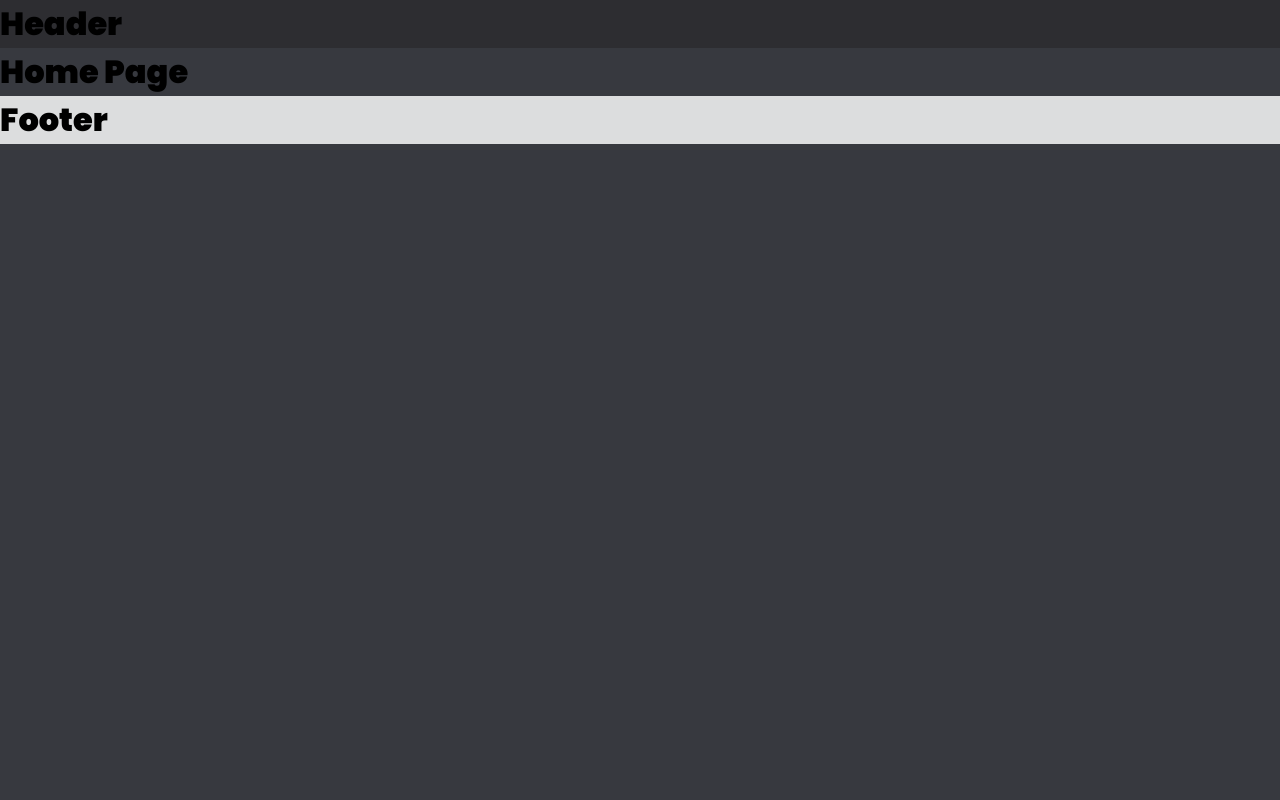
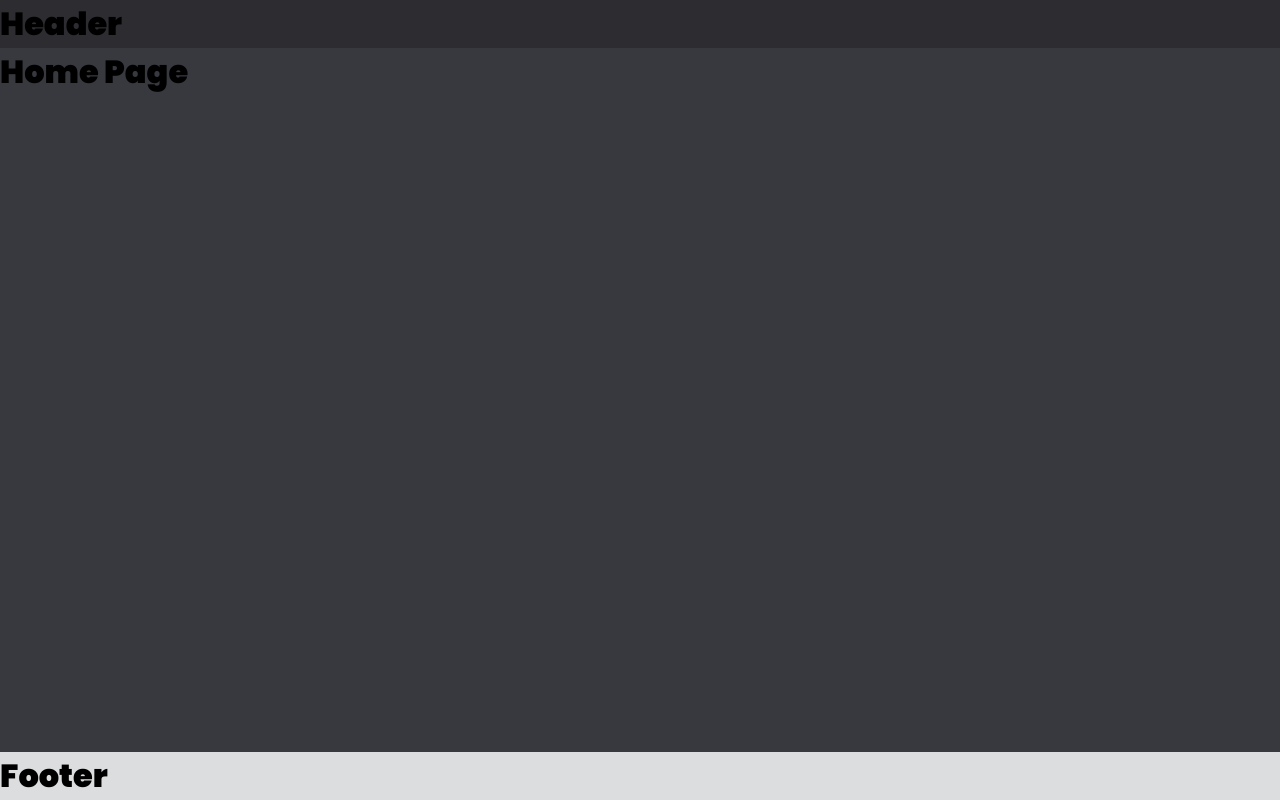
Before and after one commit to ChaosCantrip/SharkBotOnline, a Next.js app: page / in a window 1280 px wide. Built offline with nearby package versions, Linux system fonts and the light colour scheme.

Commit message:
Set page layout flex

```diff
--- a/src/components/Footer.module.css
+++ b/src/components/Footer.module.css
@@ -1,3 +1,4 @@
 .footer {
-    background: var(--greyple)
+    background: var(--greyple);
+    flex-shrink: 0;
 }
--- a/src/styles/global.css
+++ b/src/styles/global.css
@@ -11,4 +11,11 @@ html, body {
 
 body {
     background: var(--core-grey);
+    display: flex;
+    flex-direction: column;
+    min-height: 100vh;
 }
+
+main {
+    flex: 1 0 auto;
+}
```
